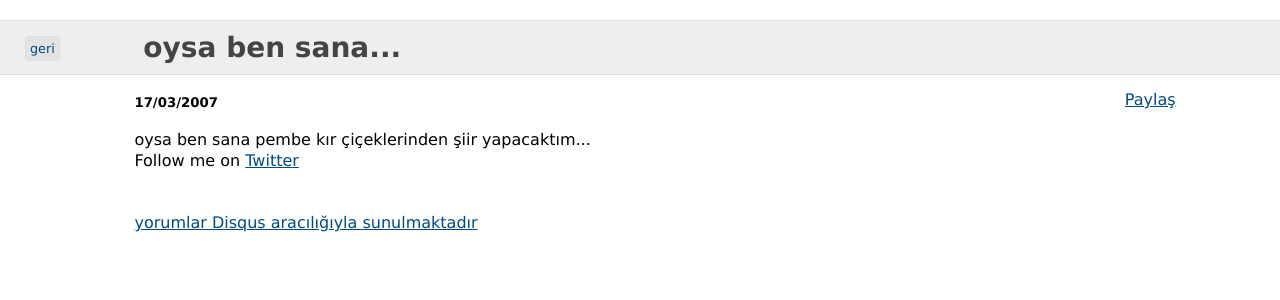
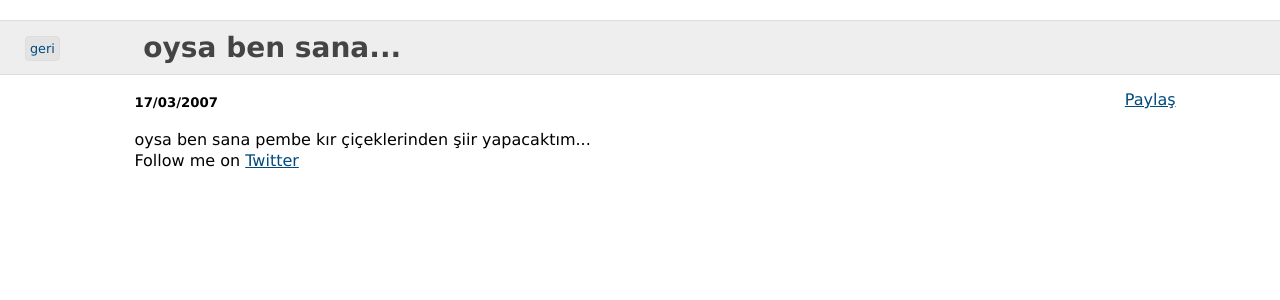
Before and after one commit to fehmicansaglam/fehmicansaglam.github.com, a Jekyll site: the page built from _posts/2007-03-17-oysa-ben-sana.html, in a window 1280 px wide. Shown: the top 300 px of the page. Built offline with Jekyll 4.4.1, drawn with Linux system fonts in a browser that asks for light colours; comment, search, counter and statistics services are not loaded.

Commit message:
Remove disqus comments

```diff
--- a/_layouts/post.html
+++ b/_layouts/post.html
@@ -10,18 +10,6 @@
 <title>{{ page.title }}</title>
 <div id="title"><a href="/" id="home">geri</a><h1>{{ page.title  | xml_escape }}</h1></div>
 <div id="a"><h5 id="date">{{ page.date | date: "%d/%m/%Y" }}</h5><div id="share"><a href="https://twitter.com/share" class="twitter-share-button" data-via="fehmicansaglam" data-lang="tr" data-size="large">Paylaş</a></div>{{ content }}<p>Follow me on <a href="http://twitter.com/fehmicansaglam">Twitter</a></p></div>
-<div id="comments" class="section">
-  <div id="disqus_thread"></div>
-  <a href="http://disqus.com" class="dsq-brlink attribution">yorumlar <span class="logo-disqus">Disqus</span> aracılığıyla sunulmaktadır</a>
-</div>
 <script type="text/javascript">
 !function(d,s,id){var js,fjs=d.getElementsByTagName(s)[0];if(!d.getElementById(id)){js=d.createElement(s);js.id=id;js.src="https://platform.twitter.com/widgets.js";fjs.parentNode.insertBefore(js,fjs);}}(document,"script","twitter-wjs");
-var disqus_shortname = 'fehmicansaglam', disqus_url = 'http://fehmicansaglam.net{{ page.url }}';
-{% if page.disqus_id %}var disqus_identifier = {{ page.disqus_id }};{% else %}var disqus_identifier = '{{ page.url }}';{% endif %}
-(function() {
- var dsq = document.createElement('script'); dsq.type = 'text/javascript'; dsq.async = true;
- dsq.src = 'http://fehmicansaglam.disqus.com/embed.js';
- (document.getElementsByTagName('head')[0] || document.getElementsByTagName('body')[0]).appendChild(dsq);
-})();
 </script>
-<noscript>Please enable JavaScript to view the <a href="http://disqus.com/?ref_noscript=fehmicansaglam">comments powered by Disqus.</a></noscript>
```
